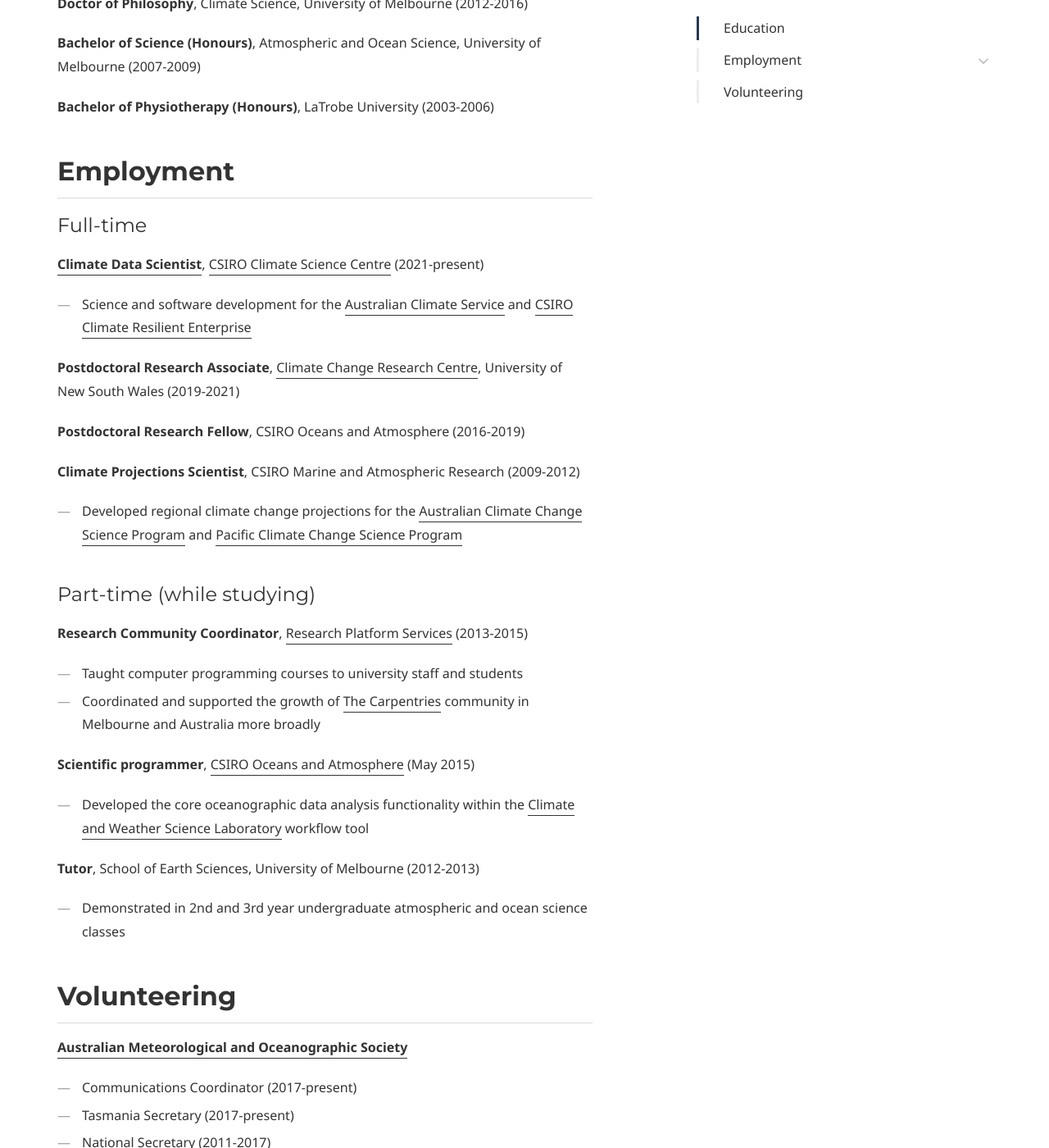
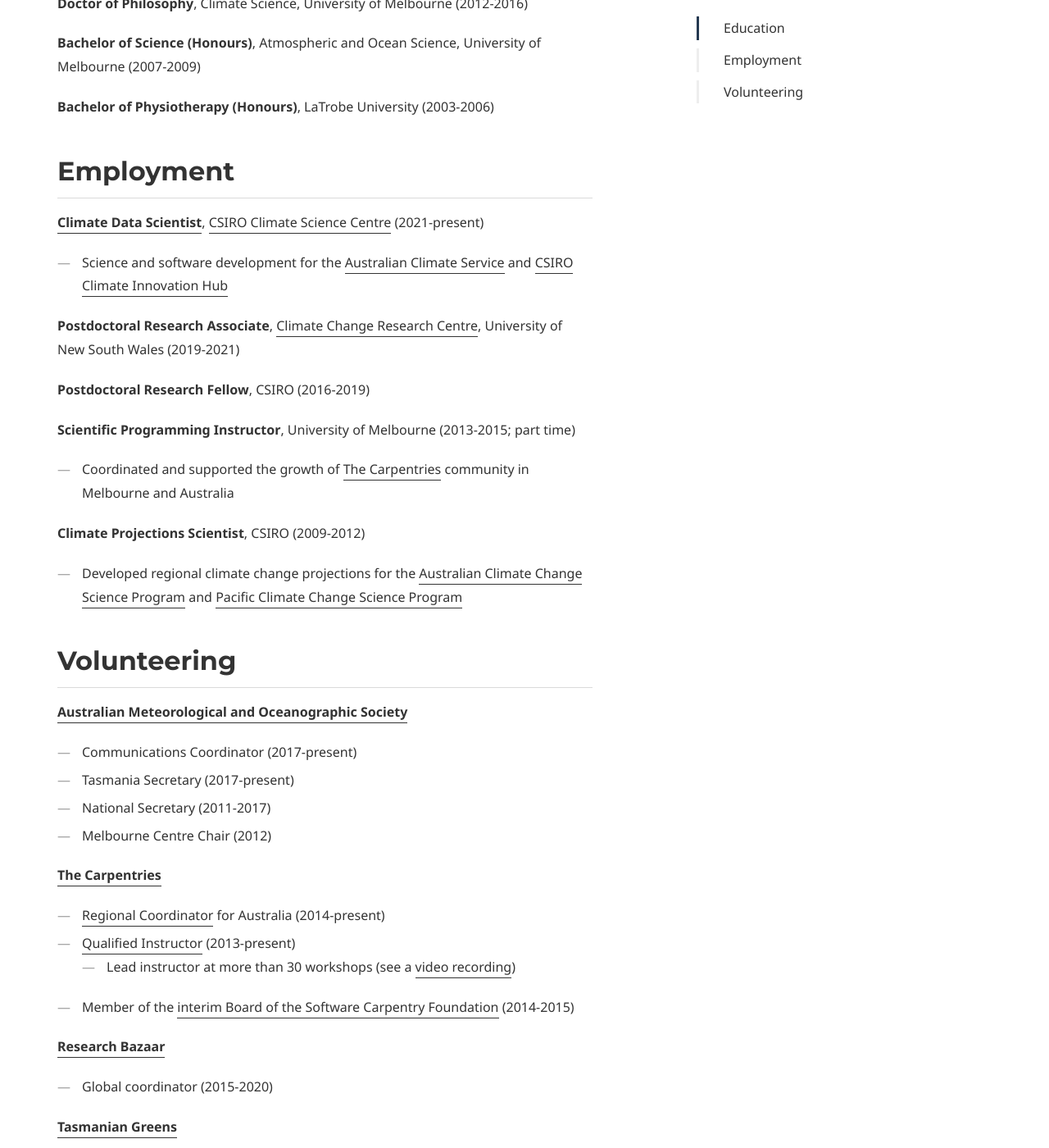
Before and after one commit to DamienIrving/damienirving.github.io, a Jekyll site: the page built from experience.md, in a window 1280 px wide and 1400 px high, scrolled down 776 px. Shown: the whole window at 82% size. Built offline with Jekyll 4.4.1, drawn with Linux system fonts in a browser that asks for light colours; some web fonts are replaced.

Commit message:
Update experience.md

```diff
--- a/experience.md
+++ b/experience.md
@@ -36,37 +36,24 @@ LaTrobe University (2003-2006)
 
 ## Employment
 
-#### Full-time
-
 **[Climate Data Scientist](https://people.csiro.au/i/d/damien-irving)**,
 [CSIRO Climate Science Centre](https://www.csiro.au/en/research/environmental-impacts/climate-change/climate-science-centre) (2021-present)
-* Science and software development for the [Australian Climate Service](https://www.acs.gov.au/) and [CSIRO Climate Resilient Enterprise](https://www.csiro.au/en/about/challenges-missions/climate-mission)
+* Science and software development for the [Australian Climate Service](https://www.acs.gov.au/) and [CSIRO Climate Innovation Hub](https://www.csiro.au/en/about/challenges-missions/climate-mission)
 
 **Postdoctoral Research Associate**,
 [Climate Change Research Centre](http://www.ccrc.unsw.edu.au/),
 University of New South Wales (2019-2021)
 
 **Postdoctoral Research Fellow**,
-CSIRO Oceans and Atmosphere (2016-2019)
+CSIRO (2016-2019)
+
+**Scientific Programming Instructor**,
+University of Melbourne (2013-2015; part time)
+* Coordinated and supported the growth of [The Carpentries](https://carpentries.org/) community in Melbourne and Australia
 
 **Climate Projections Scientist**,
-CSIRO Marine and Atmospheric Research (2009-2012)
+CSIRO (2009-2012)
 * Developed regional climate change projections for the [Australian Climate Change Science Program](http://www.cawcr.gov.au/projects/climatechange/) and [Pacific Climate Change Science Program](http://www.pacificclimatechangescience.org/)
-
-#### Part-time (while studying)
-
-**Research Community Coordinator**, [Research Platform Services](http://its.unimelb.edu.au/research) (2013-2015)
-* Taught computer programming courses to university staff and students
-* Coordinated and supported the growth of [The Carpentries](https://carpentries.org/)
-  community in Melbourne and Australia more broadly
-
-**Scientific programmer**,
-[CSIRO Oceans and Atmosphere](https://www.csiro.au/en/Research/OandA) (May 2015)
-* Developed the core oceanographic data analysis functionality within the [Climate and Weather Science Laboratory](http://cwslab.nci.org.au/) workflow tool
-
-**Tutor**, School of Earth Sciences, University of Melbourne (2012-2013)
-* Demonstrated in 2nd and 3rd year undergraduate atmospheric and ocean science classes
-
 
 ## Volunteering
 
```
